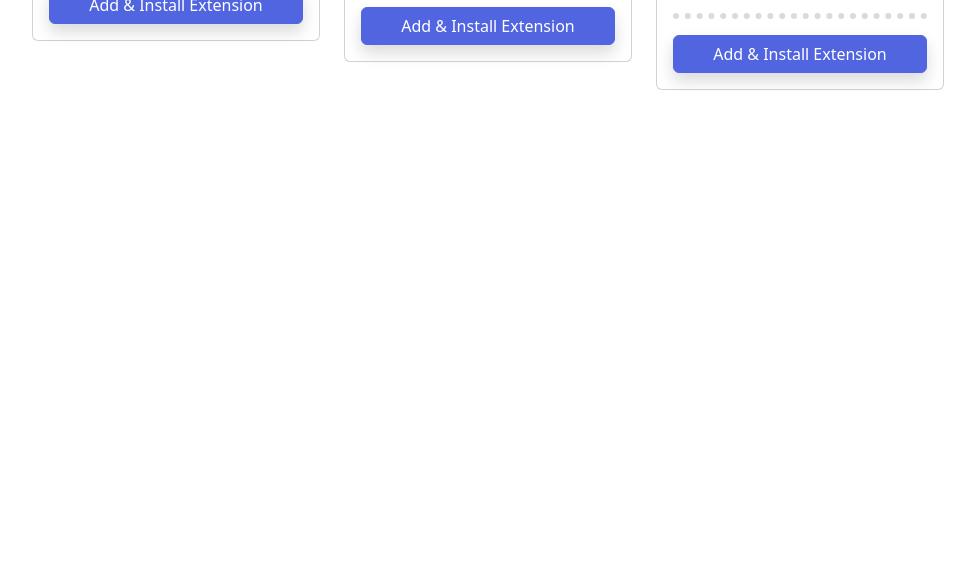
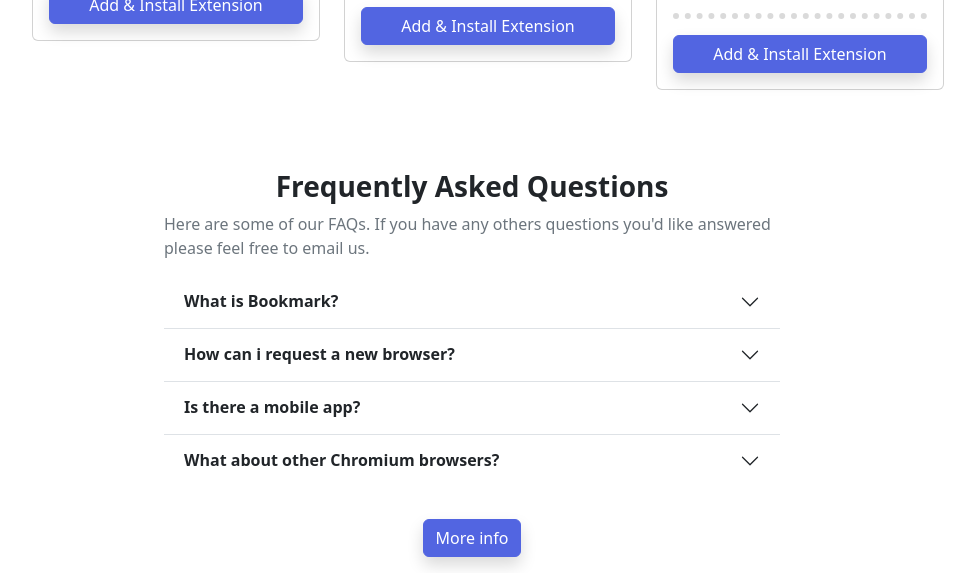
Before and after one commit to NoeliaAlGa/ReactOnlineItAcademy, a website: page sprint2/index.html in a window 1280 px wide. Shown: the part 1576-2149 px from the top of the page, without its empty margins (168-1143 px from the left). Before the commit the page ends 1698 px from the top, so only its background shows below. Drawn offline with nearby package versions, Linux system fonts and the light colour scheme; files that its build step writes are made by us from their sources.

Commit message:
Sprint 2 Nivell 1 Exercici 4 FAQs

```diff
--- a/sprint2/index.html
+++ b/sprint2/index.html
@@ -30,7 +30,7 @@
             </div>
           </div>
         </div>
-      </nav>
+    </nav>
     <div class="container">
         <div class="row mt-md-5 mt-2">
             <div class="col-md-6 col-12 col order-1 order-md-0 mt-5 medidaDiv">
@@ -86,7 +86,7 @@
                     </div>
                   </div>
                 </div>
-            </div>
+              </div>
             </div>
             <div class="tab-pane fade" id="profile-tab-pane" role="tabpanel" aria-labelledby="profile-tab" tabindex="0">
               <div class="container-fluid">
@@ -180,7 +180,75 @@
                 </div>
               </div>
             </div>
+          </div>
         </div>
+      </div>
+    </div>
+    <div class="container-fluid">
+      <div class="row d-flex justify-content-center mt-md-5">
+        <div class="col-12 col-md-6">
+          <h3 class="tipoBold text-center text-md-start d-flex justify-content-center" id="featuresGo">Frequently Asked Questions</h3>
+          <p class="font-weight-light text-muted text-center text-md-start d-flex justify-content-center justify-content-md-center">
+              Here are some of our FAQs. If you have any others questions you'd like answered please feel free to email us.
+          </p>
+        </div>
+      </div>
+    </div>
+    <div class="container-fluid">
+      <div class="row d-flex justify-content-center">
+        <div class="col-md-6 col-12">
+          <div class="accordion accordion-flush" id="accordionFlushExample">
+            <div class="accordion-item">
+              <h2 class="accordion-header" id="flush-headingOne">
+                <button class="accordion-button collapsed tipoBold" type="button" data-bs-toggle="collapse" data-bs-target="#flush-collapseOne" aria-expanded="false" aria-controls="flush-collapseOne">
+                  What is Bookmark?
+                </button>
+              </h2>
+              <div id="flush-collapseOne" class="accordion-collapse collapse" aria-labelledby="flush-headingOne" data-bs-parent="#accordionFlushExample">
+                <div class="accordion-body">Placeholder content for this accordion, which is intended to demonstrate the <code>.accordion-flush</code> class. This is the first item's accordion body.</div>
+              </div>
+            </div>
+            <div class="accordion-item">
+              <h2 class="accordion-header" id="flush-headingTwo">
+                <button class="accordion-button collapsed tipoBold" type="button" data-bs-toggle="collapse" data-bs-target="#flush-collapseTwo" aria-expanded="false" aria-controls="flush-collapseTwo">
+                  How can i request a new browser?
+                </button>
+              </h2>
+              <div id="flush-collapseTwo" class="accordion-collapse collapse" aria-labelledby="flush-headingTwo" data-bs-parent="#accordionFlushExample">
+                <div class="accordion-body">Placeholder content for this accordion, which is intended to demonstrate the <code>.accordion-flush</code> class. This is the second item's accordion body. Let's imagine this being filled with some actual content.</div>
+              </div>
+            </div>
+            <div class="accordion-item">
+              <h2 class="accordion-header" id="flush-headingThree">
+                <button class="accordion-button collapsed tipoBold" type="button" data-bs-toggle="collapse" data-bs-target="#flush-collapseThree" aria-expanded="false" aria-controls="flush-collapseThree">
+                  Is there a mobile app?
+                </button>
+              </h2>
+              <div id="flush-collapseThree" class="accordion-collapse collapse" aria-labelledby="flush-headingThree" data-bs-parent="#accordionFlushExample">
+                <div class="accordion-body">Placeholder content for this accordion, which is intended to demonstrate the <code>.accordion-flush</code> class. This is the third item's accordion body. Nothing more exciting happening here in terms of content, but just filling up the space to make it look, at least at first glance, a bit more representative of how this would look in a real-world application.</div>
+              </div>
+            </div>
+            <div class="accordion-item">
+              <h2 class="accordion-header" id="flush-headingThree">
+                <button class="accordion-button collapsed tipoBold" type="button" data-bs-toggle="collapse" data-bs-target="#flush-collapseThree" aria-expanded="false" aria-controls="flush-collapseThree">
+                  What about other Chromium browsers?
+                </button>
+              </h2>
+              <div id="flush-collapseThree" class="accordion-collapse collapse" aria-labelledby="flush-headingThree" data-bs-parent="#accordionFlushExample">
+                <div class="accordion-body">Placeholder content for this accordion, which is intended to demonstrate the <code>.accordion-flush</code> class. This is the third item's accordion body. Nothing more exciting happening here in terms of content, but just filling up the space to make it look, at least at first glance, a bit more representative of how this would look in a real-world application.</div>
+              </div>
+            </div>
+          </div>
+        </div>
+      </div>
+    </div>
+    <div class="container-fluid">
+      <div class="row m-3">
+        <div class="col-12 d-flex justify-content-center">
+          <button type="button" class="btn btn-primary shadow mt-1 mt-3">More info</button>
+        </div>
+      </div>
+    </div>
     <script src="https://cdn.jsdelivr.net/npm/bootstrap@5.0.2/dist/js/bootstrap.bundle.min.js" integrity="sha384-MrcW6ZMFYlzcLA8Nl+NtUVF0sA7MsXsP1UyJoMp4YLEuNSfAP+JcXn/tWtIaxVXM" crossorigin="anonymous"></script>
 </body>
 </html>
--- a/sprint2/sass/main.scss
+++ b/sprint2/sass/main.scss
@@ -112,6 +112,11 @@
         margin: 20% 100% 0% 0%;
 
     }
+
+    .medidaDivCard {
+        width: 100%;
+        height: 1000px;
+    }
 }
 
 //import bootstrap
```
